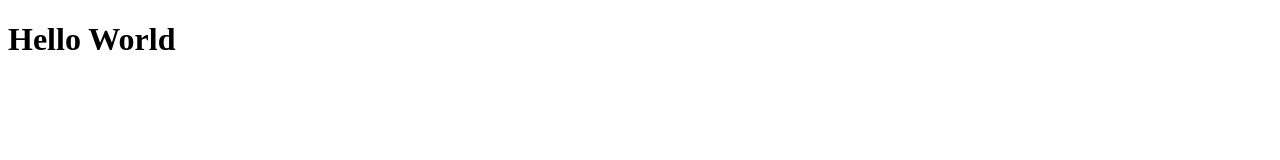
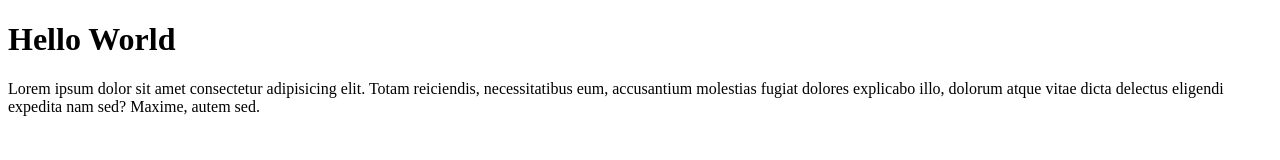
Before and after one commit to alexgurning/alex-git-testing, a plain HTML site: page index.html in a window 1280 px wide. Drawn offline with Linux system fonts and the light colour scheme.

Commit message:
menambah paragraf baru

```diff
--- a/index.html
+++ b/index.html
@@ -10,6 +10,9 @@
 
 <body>
     <h1>Hello World</h1>
+    <p>Lorem ipsum dolor sit amet consectetur adipisicing elit. Totam reiciendis, necessitatibus eum, accusantium
+        molestias fugiat dolores explicabo illo, dolorum atque vitae dicta delectus eligendi expedita nam sed? Maxime,
+        autem sed.</p>
 
 </body>
 
```
